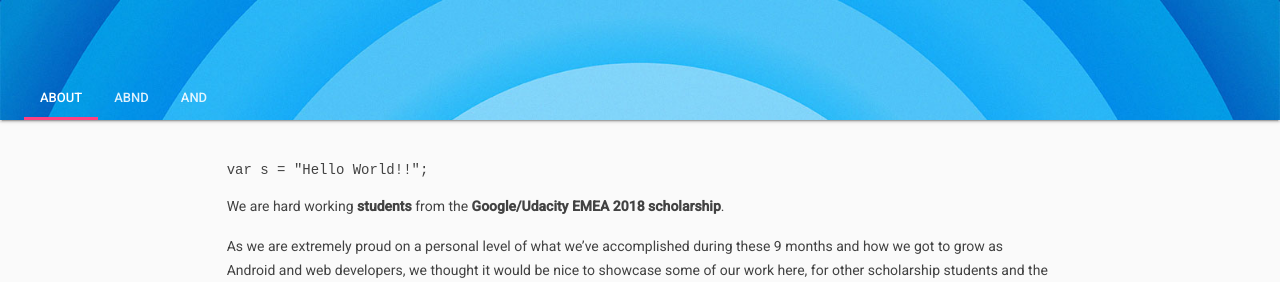
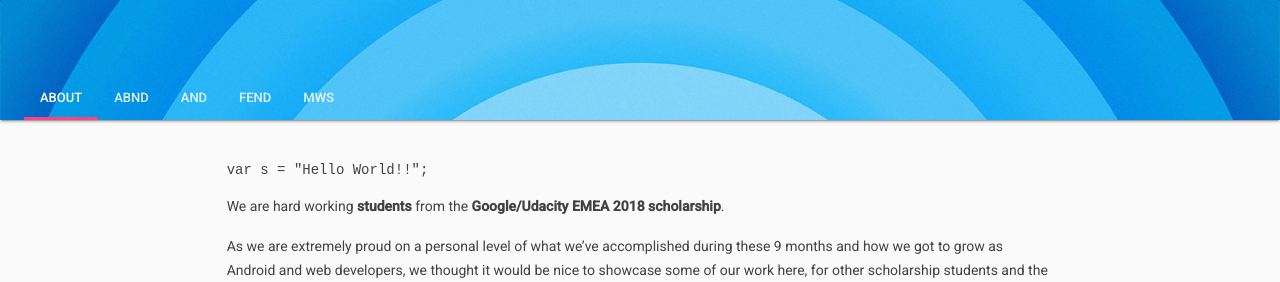
Before and after one commit to google-udacity-scholars18/google-udacity-scholars18.github.io, a Jekyll site: the page built from index.md, in a window 1280 px wide. Shown: the part 320-602 px from the top of the page. Built offline with Jekyll 4.4.1, drawn with Linux system fonts in a browser that asks for light colours.

Commit message:
Add pages for FEND and MWS

```diff
--- a/_data/menu_items.yaml
+++ b/_data/menu_items.yaml
@@ -6,3 +6,9 @@
 
 - title: AND
   url: /and/
+
+- title: FEND
+  url: /fend/
+
+- title: MWS
+  url: /mws/
--- /dev/null
+++ b/fend.html
@@ -0,0 +1,6 @@
+---
+layout: page
+title: Frontend Developer Projects
+permalink: /fend/
+---
+{% include works-grid.html works=site.data.fend %}
--- /dev/null
+++ b/mws.html
@@ -0,0 +1,6 @@
+---
+layout: page
+title: Mobile Web Specialist Projects
+permalink: /mws/
+---
+{% include works-grid.html works=site.data.mws %}
```
Also changed, not shown: _data/fend.yml (added, +29 -0 lines), _data/mws.yml (added, +29 -0 lines), README.md.
